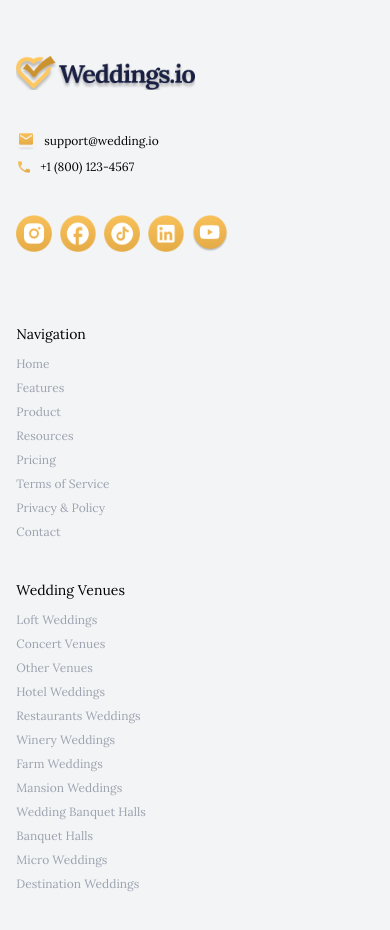
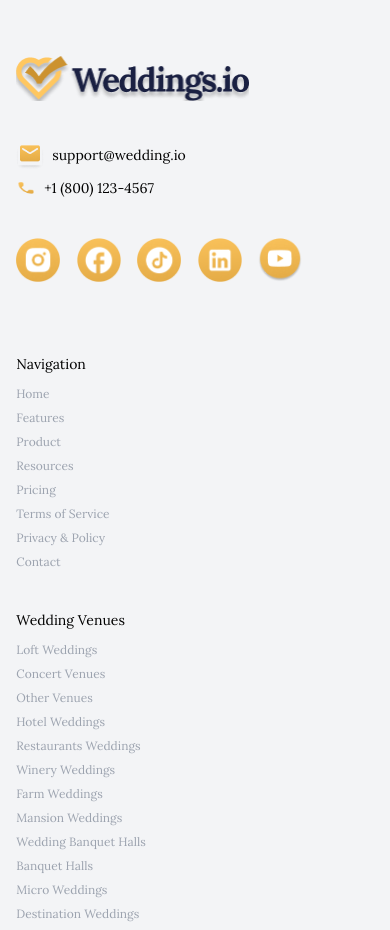
Before and after one commit to Parth-Patadiya/WeddingsIO, a React (Create React App) app: page / in a window 390 px wide. Shown: the part 8820-9750 px from the top of the page. Built offline with nearby package versions, Linux system fonts and the light colour scheme.

Commit message:
Update Footer.js

```diff
--- a/src/components/Footer.js
+++ b/src/components/Footer.js
@@ -6,23 +6,23 @@ const Footer = () => {
     <div className='flex flex-col items-center justify-center w-full mt-24 pb-10 bg-gray-100'>
       <div className='w-11/12 lg:w-[80%] my-16 flex flex-col items-center justify-center md:flex-row md:items-start'>
         <div className='w-full md:w-[40%] flex flex-col items-start mb-8 md:mb-0'>
-          <img className='w-[50%] mb-10 sm:mb-12' src={HomeLogo} alt="Home Logo" />
+          <img className='w-[65%] mb-10 sm:mb-12' src={HomeLogo} alt="Home Logo" />
           <div className='w-[60%] flex flex-col space-y-2 items-start'>
             <div className='flex items-center'>
-              <img className='w-5 mr-2' src={Mail} alt="Mail" />
-              <div className='text-xs'>support@wedding.io</div>
+              <img className='sm:w-5 w-7 mr-2' src={Mail} alt="Mail" />
+              <div className='sm:text-xs text-sm'>support@wedding.io</div>
             </div>
             <div className='flex items-center'>
-              <img className='w-4 h-4 mr-2' src={Phone} alt="Phone" />
-              <div className='text-xs'>+1 (800) 123-4567</div>
+              <img className='sm:w-4 w-5 h-4 mr-2' src={Phone} alt="Phone" />
+              <div className='sm:text-xs text-sm'>+1 (800) 123-4567</div>
             </div>
           </div>
-          <div className='w-[60%] flex justify-start my-10 space-x-2'>
-            <img className='sm:w-5 w-9' src={Instagram} alt="Instagram" />
-            <img className='sm:w-5 w-9' src={Facebook} alt="Facebook" />
-            <img className='sm:w-5 w-9' src={Tiktok} alt="Tiktok" />
-            <img className='sm:w-5 w-9' src={Linkedin} alt="Linkedin" />
-            <img className='sm:w-5 w-9' src={YouTube} alt="YouTube" />
+          <div className='w-[80%] sm:w-[60%] flex sm:justify-start justify-between my-10 space-x-2'>
+            <img className='sm:w-8 w-11' src={Instagram} alt="Instagram" />
+            <img className='sm:w-8 w-11' src={Facebook} alt="Facebook" />
+            <img className='sm:w-8 w-11' src={Tiktok} alt="Tiktok" />
+            <img className='sm:w-8 w-11' src={Linkedin} alt="Linkedin" />
+            <img className='sm:w-8 w-11' src={YouTube} alt="YouTube" />
           </div>
         </div>
         <div className='w-full flex flex-col sm:flex-row'>
```
